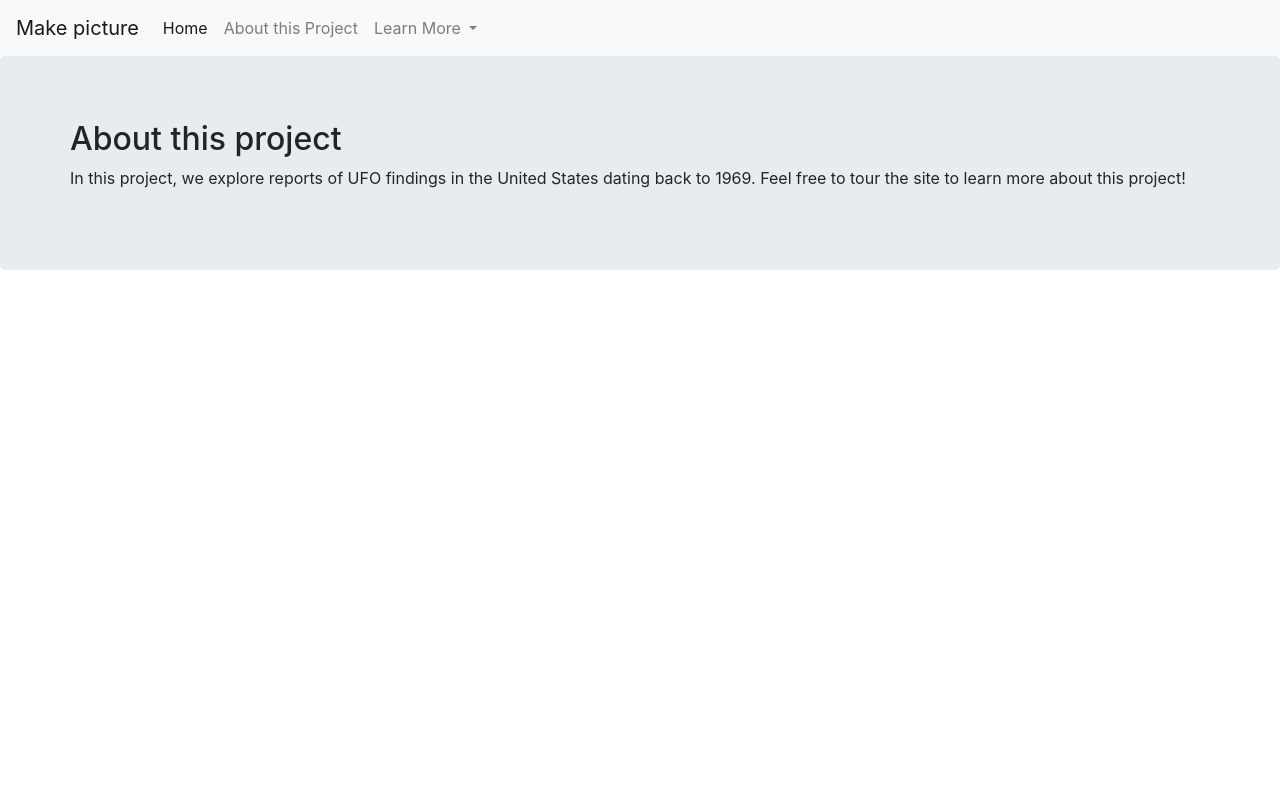
After one commit to adavis4533/UFO, a Python web app: template templates/about.html in a window 1280 px wide. The commit adds this page. Run offline with Jinja, Linux system fonts and the light colour scheme; the template is opened without the code that fills it, so the values that code supplies are empty; some libraries are stand-ins or nearby versions.

Commit message:
Added updated html files

```diff
--- /dev/null
+++ b/templates/about.html
@@ -0,0 +1,86 @@
+<!DOCTYPE html>
+<html lang="en">
+
+<head>
+  <meta charset="UTF-8">
+  <title>UFO Sightings Visualization</title>
+  <link rel="stylesheet" href="https://stackpath.bootstrapcdn.com/bootstrap/4.3.1/css/bootstrap.min.css" integrity="sha384-ggOyR0iXCbMQv3Xipma34MD+dH/1fQ784/j6cY/iJTQUOhcWr7x9JvoRxT2MZw1T" crossorigin="anonymous">
+  <link rel="stylesheet" href="../static/css/style.css">
+
+  <script src="https://code.jquery.com/jquery-3.3.1.slim.min.js" integrity="sha384-q8i/X+965DzO0rT7abK41JStQIAqVgRVzpbzo5smXKp4YfRvH+8abtTE1Pi6jizo" crossorigin="anonymous"></script>
+  <script src="https://cdnjs.cloudflare.com/ajax/libs/popper.js/1.14.7/umd/popper.min.js" integrity="sha384-UO2eT0CpHqdSJQ6hJty5KVphtPhzWj9WO1clHTMGa3JDZwrnQq4sF86dIHNDz0W1" crossorigin="anonymous"></script>
+  <script src="https://stackpath.bootstrapcdn.com/bootstrap/4.3.1/js/bootstrap.min.js" integrity="sha384-JjSmVgyd0p3pXB1rRibZUAYoIIy6OrQ6VrjIEaFf/nJGzIxFDsf4x0xIM+B07jRM" crossorigin="anonymous"></script>
+
+  <!-- <link rel="stylesheet" href="style.css"> -->
+</head>
+<body>
+  <nav class="navbar navbar-expand-lg navbar-light bg-light">
+    <a class="navbar-brand" href="#">Make picture</a>
+    <button class="navbar-toggler" type="button" data-toggle="collapse" data-target="#navbarSupportedContent" aria-controls="navbarSupportedContent" aria-expanded="false" aria-label="Toggle navigation">
+      <span class="navbar-toggler-icon"></span>
+    </button>
+
+    <div class="collapse navbar-collapse" id="navbarSupportedContent">
+      <ul class="navbar-nav mr-auto">
+        <li class="nav-item active">
+          <a class="nav-link" href="../templates/index2.html">Home <span class="sr-only">(current)</span></a>
+        </li>
+        <li class="nav-item">
+          <a class="nav-link" href="../templates/about.html">About this Project</a>
+        </li>
+<!-- Dropdown -->
+        <li class="nav-item dropdown">
+          <a class="nav-link dropdown-toggle" href="#" id="navbarDropdown" role="button" data-toggle="dropdown" aria-haspopup="true" aria-expanded="false">
+            Learn More
+          </a>
+          <div class="dropdown-menu" aria-labelledby="navbarDropdown">
+            <a class="dropdown-item" href="#">Data</a>
+            <a class="dropdown-item" href="#">GeoMapping</a>
+            <div class="dropdown-divider"></div>
+            <a class="dropdown-item" href="meetTeam.html">Meet the Team</a>
+          </div>
+        </li>
+		<!--
+        <li class="nav-item">
+          <a class="nav-link disabled" href="#" tabindex="-1" aria-disabled="true">Disabled</a>
+        </li>
+		-->
+      </ul>
+	  <!--
+      <form class="form-inline my-2 my-lg-0">
+        <input class="form-control mr-sm-2" type="search" placeholder="Search" aria-label="Search">
+        <button class="btn btn-outline-success my-2 my-sm-0" type="submit">Search</button>
+      </form>
+	  -->
+    </div>
+  </nav>
+
+<!-- Fluid Jumbotron
+
+<div class="jumbotron jumbotron-fluid">
+  <div class="container">
+    <h1 class="display-4">UFO Sightings</h1>
+    <p class="lead">
+	In this project, we explore reports of UFO findings in the United States dating back to 1969. Feel free to tour the site to learn more about this project!
+	</p>
+  </div>
+</div>
+-->
+
+<!-- Trying this for transparent Jumbotron -->
+
+<div class="jumbotron jumbotron-billboard">
+  <div class="img"></div>
+    <div class="container">
+        <div class="row">
+            <div class="col-lg-13">
+              <h2>About this project</h2>
+                <p>
+                    In this project, we explore reports of UFO findings in the United States dating back to 1969. Feel free to tour the site to learn
+					more about this project!
+                </p>
+                <!-- <a href="#" class="btn btn-success btn-lg">Sign Up</a> -->
+            </div>
+        </div>
+    </div>
+</div>
```
Also changed, not shown: templates/index2.html (+117 -14 lines).
